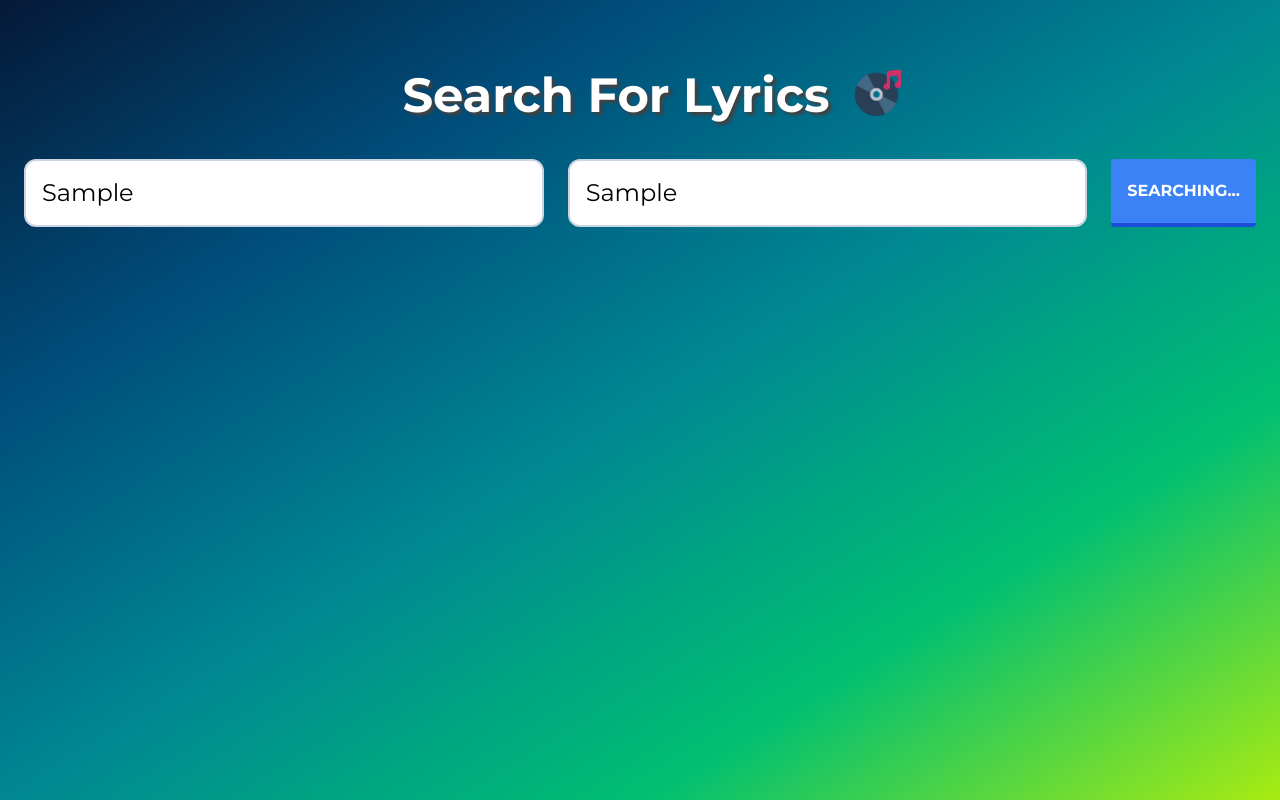
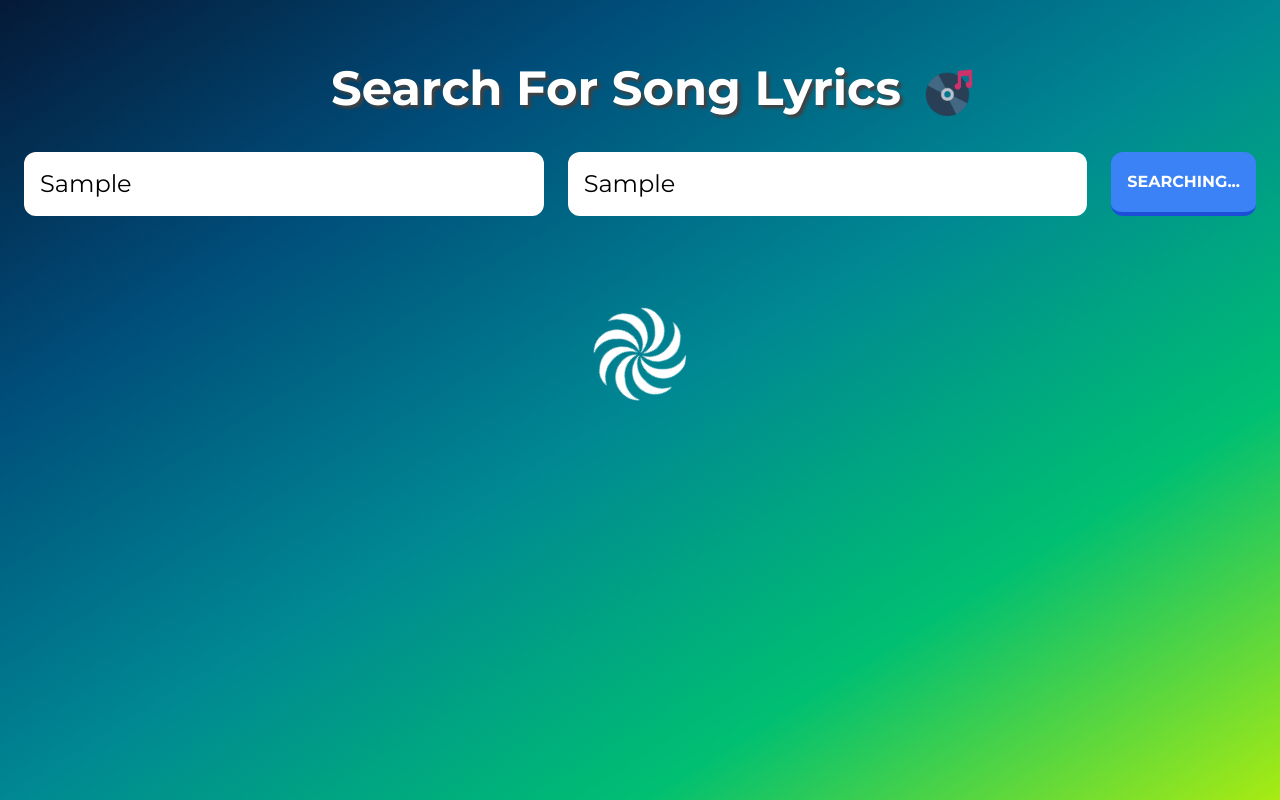
Before and after one commit to mattkaye/lyrics-finder, a React (Vite) app: page / in a window 1280 px wide. Both pictures are taken after typing "Sample", "Sample" into the empty fields and a click on the input "SEARCH". Built offline with nearby package versions, Linux system fonts and the light colour scheme; no server answers.

Commit message:
Adding some pretty stuff.

```diff
--- a/package.json
+++ b/package.json
@@ -10,8 +10,11 @@
     "preview": "vite preview"
   },
   "dependencies": {
+    "clsx": "^2.1.1",
+    "framer-motion": "^11.2.12",
     "react": "^18.3.1",
-    "react-dom": "^18.3.1"
+    "react-dom": "^18.3.1",
+    "tailwind-merge": "^2.3.0"
   },
   "devDependencies": {
     "@types/react": "^18.3.3",
--- a/src/App.tsx
+++ b/src/App.tsx
@@ -1,10 +1,13 @@
-import { useState } from "react";
+import { useState, useRef } from "react";
 import { LyricsJSON } from "./types";
 import { formatLyrics } from "./lib/FormatLyrics";
 import { SearchField } from "./components/SearchField";
 import SearchLyrics from "./lib/SearchLyrics";
+import { TextGenerateEffect } from "./components/ui/TextGenerateEffect";
+import { Loading } from "./components/Loading/Loading";
 
 function App() {
+  const form = useRef<HTMLFormElement>(null);
   const [isLoading, setLoading] = useState(false);
   const [lyricData, setLyrics] = useState<LyricsJSON>({
     lyrics: "",
@@ -14,8 +17,8 @@ function App() {
   const handleSubmit = async (e: React.FormEvent<HTMLFormElement>) => {
     e.preventDefault();
     setLoading(true);
-    const form = e.target as HTMLFormElement;
-    const formData = new FormData(form);
+    setLyrics({ lyrics: "", error: "" });
+    const formData = new FormData(form.current!);
     const [artist, song] = Array.from(formData.entries()).map(
       (value) => value[1] as string
     );
@@ -24,25 +27,32 @@ function App() {
     setLoading(false);
     setLyrics(data);
   };
+
   return (
     <div className="container mx-auto p-6">
       <nav>
-        <h1 className="search-title">Search For Lyrics</h1>
-        <form onSubmit={handleSubmit} className="flex w-full mx-auto gap-6">
+        <h1 className="search-title">
+          <TextGenerateEffect words={"Search For Song Lyrics"} />
+        </h1>
+        <form
+          ref={form}
+          onSubmit={handleSubmit}
+          className="flex w-full mx-auto gap-6"
+        >
           <SearchField
-            classes="border-slate-300 rounded-xl p-4 border-2 w-full text-2xl text-black"
+            classes="rounded-xl p-4 w-full text-2xl text-black"
             name="artist"
             placeholder="Artist Name"
             required
           />
           <SearchField
-            classes="border-slate-300 rounded-xl p-4 border-2 w-full text-2xl text-black"
+            classes="rounded-xl p-4 w-full text-2xl text-black"
             name="song"
             placeholder="Song Title"
             required
           />
           <input
-            className="bg-blue-500 hover:bg-blue-400 text-white font-bold py-2 px-4 border-b-4 border-blue-700 hover:border-blue-500 rounded cursor-pointer"
+            className="bg-blue-500 hover:bg-blue-400 text-white font-bold py-2 px-4 border-b-4 border-blue-700 hover:border-blue-500 rounded-xl cursor-pointer"
             type="submit"
             value={isLoading ? "SEARCHING..." : "SEARCH"}
             disabled={isLoading}
@@ -51,8 +61,13 @@ function App() {
       </nav>
       <main>
         <section className="w-full mx-auto text-center py-10 flex flex-col gap-1 text-xl">
+          <div className="mx-auto mt-12 text-white">
+            {isLoading && <Loading />}
+          </div>
           {lyricData.lyrics && formatLyrics(lyricData.lyrics)}
-          {lyricData.error}
+          {lyricData.error && (
+            <span className="text-4xl">{lyricData.error} ☹️</span>
+          )}
         </section>
       </main>
     </div>
--- /dev/null
+++ b/src/components/Loading/Loading.tsx
@@ -0,0 +1,18 @@
+import "./styles.css";
+
+export const Loading = () => {
+  return (
+    <svg
+      width="100"
+      height="100"
+      viewBox="0 0 24 24"
+      xmlns="http://www.w3.org/2000/svg"
+      fill="currentColor"
+    >
+      <path
+        className="spinner"
+        d="M20.27,4.74a4.93,4.93,0,0,1,1.52,4.61,5.32,5.32,0,0,1-4.1,4.51,5.12,5.12,0,0,1-5.2-1.5,5.53,5.53,0,0,0,6.13-1.48A5.66,5.66,0,0,0,20.27,4.74ZM12.32,11.53a5.49,5.49,0,0,0-1.47-6.2A5.57,5.57,0,0,0,4.71,3.72,5.17,5.17,0,0,1,9.53,2.2,5.52,5.52,0,0,1,13.9,6.45,5.28,5.28,0,0,1,12.32,11.53ZM19.2,20.29a4.92,4.92,0,0,1-4.72,1.49,5.32,5.32,0,0,1-4.34-4.05A5.2,5.2,0,0,1,11.6,12.5a5.6,5.6,0,0,0,1.51,6.13A5.63,5.63,0,0,0,19.2,20.29ZM3.79,19.38A5.18,5.18,0,0,1,2.32,14a5.3,5.3,0,0,1,4.59-4,5,5,0,0,1,4.58,1.61,5.55,5.55,0,0,0-6.32,1.69A5.46,5.46,0,0,0,3.79,19.38ZM12.23,12a5.11,5.11,0,0,0,3.66-5,5.75,5.75,0,0,0-3.18-6,5,5,0,0,1,4.42,2.3,5.21,5.21,0,0,1,.24,5.92A5.4,5.4,0,0,1,12.23,12ZM11.76,12a5.18,5.18,0,0,0-3.68,5.09,5.58,5.58,0,0,0,3.19,5.79c-1,.35-2.9-.46-4-1.68A5.51,5.51,0,0,1,11.76,12ZM23,12.63a5.07,5.07,0,0,1-2.35,4.52,5.23,5.23,0,0,1-5.91.2,5.24,5.24,0,0,1-2.67-4.77,5.51,5.51,0,0,0,5.45,3.33A5.52,5.52,0,0,0,23,12.63ZM1,11.23a5,5,0,0,1,2.49-4.5,5.23,5.23,0,0,1,5.81-.06,5.3,5.3,0,0,1,2.61,4.74A5.56,5.56,0,0,0,6.56,8.06,5.71,5.71,0,0,0,1,11.23Z"
+      />
+    </svg>
+  );
+};
--- /dev/null
+++ b/src/components/Loading/styles.css
@@ -0,0 +1,9 @@
+.spinner {
+  transform-origin: center;
+  animation: spinner 1.5s linear infinite;
+}
+@keyframes spinner {
+  100% {
+    transform: rotate(360deg);
+  }
+}
--- /dev/null
+++ b/src/components/ui/TextGenerateEffect.tsx
@@ -0,0 +1,43 @@
+"use client";
+import { useEffect } from "react";
+import { motion, stagger, useAnimate } from "framer-motion";
+import { cn } from "../../utils/cn";
+
+export const TextGenerateEffect = ({
+  words,
+  className,
+}: {
+  words: string;
+  className?: string;
+}) => {
+  const [scope, animate] = useAnimate();
+  let wordsArray = words.split(" ");
+  useEffect(() => {
+    animate(
+      "span",
+      {
+        opacity: 1,
+      },
+      {
+        duration: 2,
+        delay: stagger(0.2),
+      }
+    );
+  }, [scope.current]);
+
+  const renderWords = () => {
+    return (
+      <motion.div ref={scope}>
+        {wordsArray.map((word, idx) => {
+          return (
+            <motion.span key={word + idx} className="text-white opacity-0">
+              {word}{" "}
+            </motion.span>
+          );
+        })}
+      </motion.div>
+    );
+  };
+
+  return <div className={cn("", className)}>{renderWords()}</div>;
+};
--- a/src/index.css
+++ b/src/index.css
@@ -24,14 +24,15 @@ body {
 }
 
 .search-title {
-  @apply text-5xl text-center py-10 font-bold text-white;
+  @apply text-5xl py-10 font-bold text-white flex justify-center;
   text-shadow: 3px 3px 3px rgb(65, 65, 65);
 
   &:after {
-    @apply bg-no-repeat w-12 h-12  inline-block;
+    @apply w-12 h-12  inline-block;
     content: "";
     background: url("/record-icon.png");
     background-size: contain;
+    background-repeat: no-repeat;
     transform: translate(50%, 10%);
   }
 }
--- /dev/null
+++ b/src/utils/cn.ts
@@ -0,0 +1,6 @@
+import { ClassValue, clsx } from "clsx";
+import { twMerge } from "tailwind-merge";
+
+export function cn(...inputs: ClassValue[]) {
+  return twMerge(clsx(inputs));
+}
```
Also changed, not shown: 1 other file (tests, documents, lock files or other folders).
